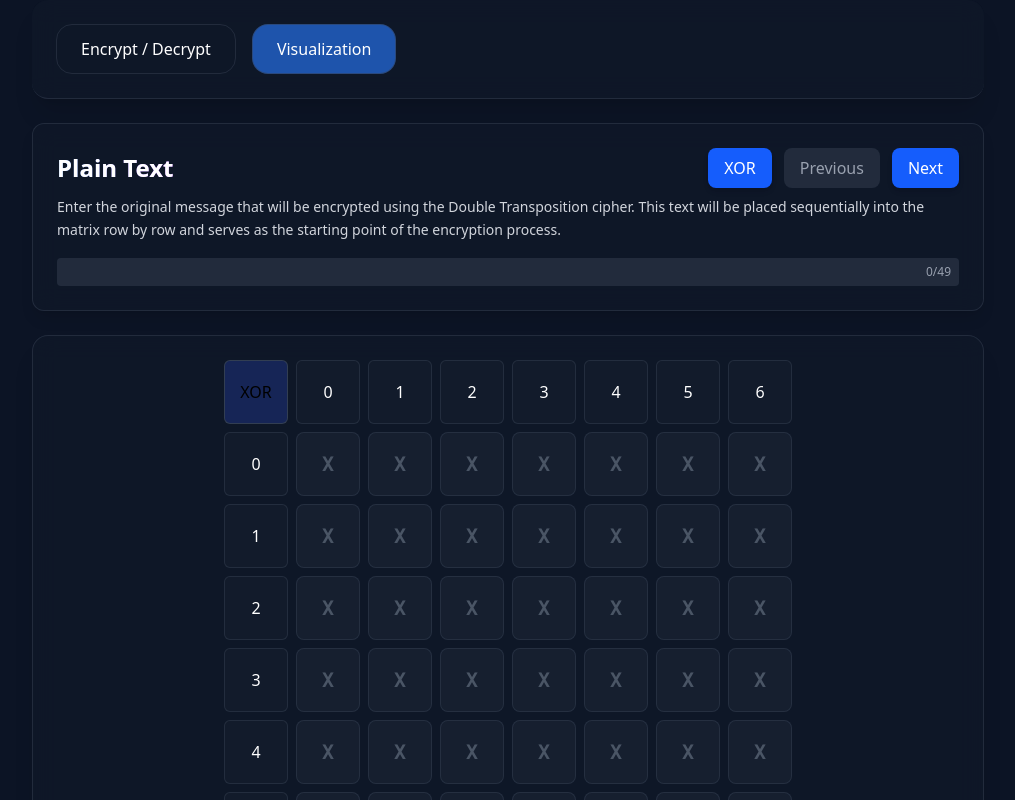
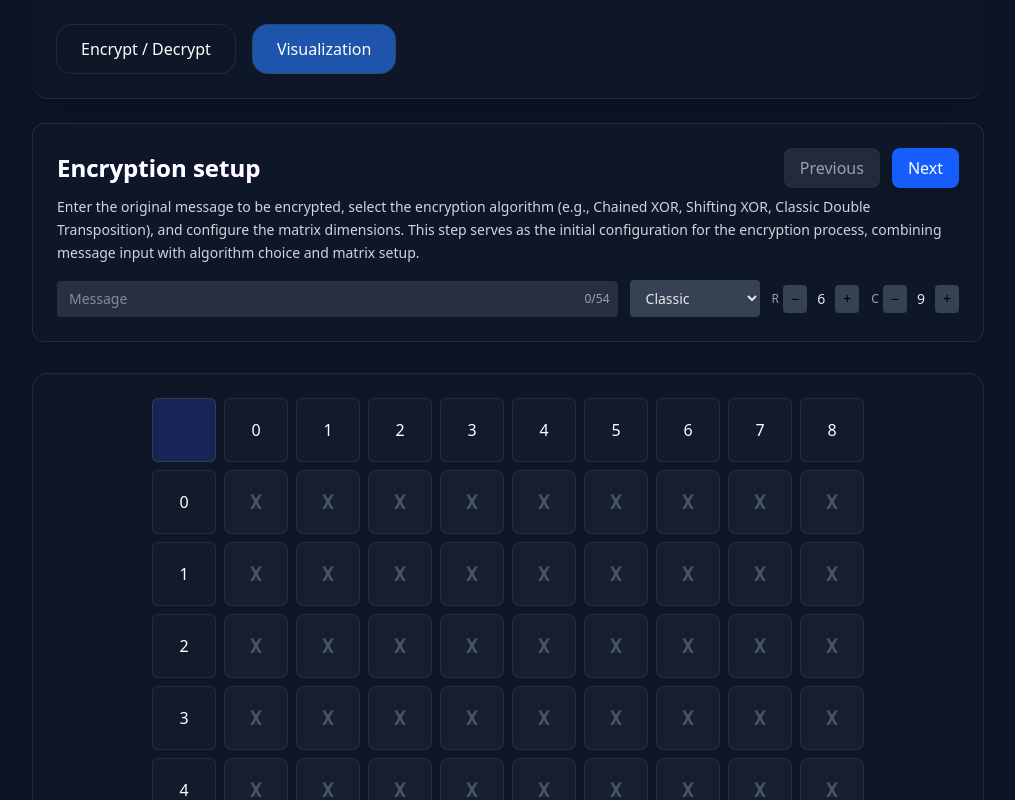
Before and after one commit to K1rtz/cipher-viz, a React (Vite) app: page /simulation in a window 1280 px wide. Shown: the top 800 px of the page, without its empty margins (132-1147 px from the left). Built offline with nearby package versions, Linux system fonts and the light colour scheme.

Commit message:
feat(frontend): refacture visualisation part, allow for change in matrix size trough UI, add picker for algorithm type

```diff
--- a/src/components/MatrixDisplay.jsx
+++ b/src/components/MatrixDisplay.jsx
@@ -8,12 +8,23 @@ import {
   selectKeyRaw,
   selectCurrentStep,
   selectHighlightStep,
-  selectShowHex
+  selectShowHex,
+  selectMatrixRowsLen,
+  selectMatrixColsLen,
+  selectFakeColsLen
 } from './../store/selectors/stepInfoSelector.js';
-import { setHexText, setShowHex } from './../store/reducers/stepInfoReducer'
+import { setHexText, setShowHex, setRowsLen, setColsLen, setFakeColsLen } from './../store/reducers/stepInfoReducer'
 
 
-export default function MatrixDisplay({ rows = 7, cols = 7 }) {
+export default function MatrixDisplay() {
+
+  const rows = useSelector(selectMatrixRowsLen)
+  // const [rows, setRows] = useState(5);
+  const cols = useSelector(selectMatrixColsLen)
+  // const [cols, setCols] = useState(9);
+
+  const fakeColsLen = useSelector(selectFakeColsLen)
+
   const activeStep = useSelector(selectActiveStep);
   const plainText = useSelector(selectPlainText);
   const currentStep = useSelector(selectCurrentStep);
@@ -205,8 +216,135 @@ function chainXORInverse(hexText, key) {
 function readMatrixRowMajor(matrixRows) {
   return matrixRows.flatMap(row => row.tiles.map(t => t.value)).join('');
 }
+
+const [colsSwap, setColsSwap] = useState(false);
+
+
+useEffect(() => {
+  const content = readMatrixRowMajor(matrixRows);
+
+
+  setRowHeaders(
+    Array.from({ length: rows }, (_, i) => ({ id: i, label: i }))
+  );
+
+  setColumnHeaders(
+    Array.from({ length: cols }, (_, i) => ({ id: i, label: i }))
+  );
+
+  setMatrixRows(
+    Array.from({ length: rows }, (_, r) => ({
+      rowId: r,
+      tiles: Array.from({ length: cols }, (_, c) => ({
+        id: r * cols + c,
+        colId: c,
+        value: content[r * cols + c] ?? ' ',
+      })),
+    }))
+  );
+}, [rows, cols]);
+
+const [disableLayout, setDisableLayout] = useState(false);
+
+const changeCols = delta => {
+  console.log(delta)
+  setDisableLayout(true);
+
+  setColumnHeaders(prev => {
+    const nextCols = Math.max(1, prev.length + delta);
+    return Array.from({ length: nextCols }, (_, i) => ({
+      id: i,
+      label: i,
+    }));
+  });
+
+  setMatrixRows(prev =>
+    prev.map(row => {
+      const nextLen = Math.max(1, row.tiles.length + delta);
+
+      const nextTiles =
+        delta > 0
+          ? [
+              ...row.tiles,
+              ...Array.from({ length: delta }, (_, i) => ({
+                id: row.rowId * 1000 + row.tiles.length + i,
+                colId: row.tiles.length + i,
+                value: ' ',
+              })),
+            ]
+          : row.tiles.slice(0, nextLen);
+
+      return { ...row, tiles: nextTiles };
+    })
+  );
+
+  dispatch(setColsLen(fakeColsLen))
+  // setColsSwap(!colsSwap)
+
+  requestAnimationFrame(() => {
+    requestAnimationFrame(() => setDisableLayout(false));
+  });
+};
+
+useEffect(()=>{
+  if(fakeColsLen === cols) return;
+
+  const id = setTimeout(()=>{
+    const delta = fakeColsLen < cols ? -1 : 1;
+    changeCols(delta);
+  }, 10); // 25 fps
+
+  return () => clearTimeout(id);
+},[fakeColsLen])
+
+
   return (
     <div className="flex flex-col items-center py-6">
+      <div className='h-14 hidden '>
+
+      <div className={`flex gap-3 mb-4 justify-center ${activeStep === 0 ? 'visible' : 'hidden'} `}>
+  <button
+    onClick={() =>
+      dispatch(setRowsLen(rows-1))
+      // setRows(r => Math.max(1, r - 1))
+
+    }
+    className="px-3 py-1 bg-gray-700 rounded"
+  >
+    - Row
+  </button>
+
+  <button
+    onClick={() =>{
+      dispatch(setRowsLen(rows+1))}
+      // if(rows<10) setRows(r => r + 1)}
+    }
+    className="px-3 py-1 bg-gray-700 rounded"
+  >
+    + Row
+  </button>
+
+  <button
+    onClick={() => {
+      changeCols(-1)}
+    }
+    className="px-3 py-1 bg-gray-700 rounded"
+  >
+    - Col
+  </button>
+
+  <button
+    onClick={() =>
+      {
+        if (cols < 10) changeCols(1)}
+          // dispatch(setFakeColsLen(cols + 1))}
+      }
+    className="px-3 py-1 bg-gray-700 rounded"
+  >
+    + Col
+  </button>
+</div>
+</div>
       <div className="w-full px-6">
         <div className="bg-gray-900/80 backdrop-blur-md border border-gray-700/50 rounded-2xl py-6 shadow-xl">
           <div
@@ -215,7 +353,7 @@ function readMatrixRowMajor(matrixRows) {
           >
             {/* Corner */}
             <div
-              className="flex items-center justify-center rounded-md border bg-blue-950 border-gray-700/90 cursor-pointer"
+              className="flex items-center justify-center  rounded-md border bg-blue-950 border-gray-700/90 cursor-pointer"
               style={{ width: 64, height: 64 }}
               // onClick={() => setShowHex(v => !v)}
               onClick={() => {
@@ -231,7 +369,7 @@ function readMatrixRowMajor(matrixRows) {
               // }
               }}
             >
-              XOR
+
             </div>
 
             {/* Column headers */}
--- a/src/components/StepController.jsx
+++ b/src/components/StepController.jsx
@@ -7,9 +7,10 @@ import {
   selectMatrixRowsLen,
   selectCurrentStep,
   selectHighlightStep,
-  selectShowHex
+  selectShowHex,
+  selectFakeColsLen,
 } from './../store/selectors/stepInfoSelector.js'
-import { setActiveStep, setShowHex, setPlainText, setHighlightStep, setCurrentStep, setKeyRaw, setHexText} from './../store/reducers/stepInfoReducer'
+import { setActiveStep, setShowHex, setPlainText, setHighlightStep, setCurrentStep, setKeyRaw, setHexText, setColsLen, setRowsLen, setFakeColsLen} from './../store/reducers/stepInfoReducer'
 import { BiSolidRightArrow } from "react-icons/bi";
 import { BiSolidLeftArrow } from "react-icons/bi";
 
@@ -17,10 +18,8 @@ export default function StepController() {
   const steps = [
     {
       id: 1,
-      title: 'Plain Text',
-      description:
-        'Enter the original message that will be encrypted using the Double Transposition cipher. ' +
-        'This text will be placed sequentially into the matrix row by row and serves as the starting point of the encryption process.',
+      title: 'Encryption setup',
+      description: 'Enter the original message to be encrypted, select the encryption algorithm (e.g., Chained XOR, Shifting XOR, Classic Double Transposition), and configure the matrix dimensions. ' + 'This step serves as the initial configuration for the encryption process, combining message input with algorithm choice and matrix setup.',
       keyText: 'Message:'
     },
     {
@@ -42,52 +41,6 @@ export default function StepController() {
   ];
 
 
-  const handleFileUpload = (e) => {
-  const file = e.target.files[0];
-  if (!file) return;
-
-  // opcionalno: dozvoli samo txt
-  if (!file.name.endsWith('.txt')) {
-    alert('Only .txt files are allowed');
-    return;
-  }
-
-  const reader = new FileReader();
-
-  reader.onload = (event) => {
-    let text = event.target.result;
-
-    // normalizacija teksta
-    text = text
-      .toUpperCase()
-      .replace(/\s+/g, ''); // sklanja razmake, nove redove itd.
-
-    if (text.length === 0) {
-      setShowPlainTextError(true);
-      return;
-    }
-
-    if (text.length > maxLen) {
-      text = text.slice(0, maxLen);
-    }
-
-    // pad sa X isto kao u handleNext
-    text = text.padEnd(maxLen, 'X');
-
-    dispatch(setPlainText(text));
-
-    const hex = text
-      .split('')
-      .map(c => c.charCodeAt(0).toString(16).padStart(2, '0'))
-      .join('');
-
-    dispatch(setHexText(hex));
-    setShowPlainTextError(false);
-  };
-
-  reader.readAsText(file);
-};
-
 
   const dispatch = useDispatch()
   const matrixColsLen = useSelector(selectMatrixColsLen)
@@ -95,6 +48,7 @@ export default function StepController() {
   const maxLen = matrixColsLen * matrixRowsLen;
   const currentStep = useSelector(selectCurrentStep)
 
+  const fakeColsLen = useSelector(selectFakeColsLen)
 
   const activeStep = useSelector(selectActiveStep)
   const plainText = useSelector(selectPlainText)
@@ -212,7 +166,7 @@ export default function StepController() {
   const handleNext = () => {
     //TODO: Ovde je isto kao gore samo u desno
     if(activeStep === 0){
-      const fullText = plainText.padEnd(49, 'X');
+      const fullText = plainText.padEnd(matrixRowsLen*matrixColsLen, 'X');
       const hexText = fullText.split('').map(c => c.charCodeAt(0).toString(16).padStart(2, '0')).join('');
       dispatch(setHexText(hexText))
       dispatch(setPlainText(fullText))
@@ -242,20 +196,22 @@ export default function StepController() {
     return hex;
   }
 
+  const [xorMode, setXorMode] = useState('')
+
   return (
-    <div className='px-6 pt-6 '>
+    <div className='px-6 pt-6 min-h-[250px]'>
     <div className="bg-gray-900/80 min-h-[170px] backdrop-blur-md p-6 rounded-xl shadow-lg border border-gray-700/50 transition-all duration-300">
       <div className="flex items-center justify-between mb-2">
         <h3 className="text-2xl font-bold text-white bg-linear-to-r from-blue-400 to-purple-500 bg-clip-text">
          {steps[activeStep].title}
         </h3>
         <div className="flex gap-3">
-          <button
+          {/* <button
             onClick={()=>{stringToHex(plainText)}}
             className={`px-4 py-2 rounded-lg font-medium transition-all duration-200 bg-blue-600 hover:bg-blue-700 text-white shadow-md`}
           >
             XOR
-          </button>
+          </button> */}
           <button
             onClick={handlePrevious}
             disabled={activeStep === 0}
@@ -281,38 +237,98 @@ export default function StepController() {
         </div>
       </div>
       <p className="text-gray-300 text-sm leading-relaxed">{steps[activeStep].description}</p>
-      <div className={`flex items-start gap-2 mt-4 ${activeStep === 0 ? 'flex' : 'hidden'}`}>
+{activeStep === 0 && (
+  <div className="mt-4 flex items-center gap-3">
 
-        <div className="relative flex-1">
-          <div className='flex-1'>
-            <div className="relative flex-1">
-
+    {/* MESSAGE */}
+    <div className="relative flex-1 min-w-[220px]">
       <input
         type="text"
         maxLength={maxLen}
         value={plainText}
-            onChange={(e) =>{
-              dispatch(setPlainText(e.target.value.toUpperCase().replace(/\s+/g, '')))
-              dispatch(setHexText(e.target.value.toUpperCase().replace(/\s+/g,'').split('').map(c => c.charCodeAt(0).toString(16).padStart(2, '0')).join('')))
+        onChange={(e) => {
+          const val = e.target.value.toUpperCase().replace(/\s+/g, '');
+          dispatch(setPlainText(val));
+          dispatch(
+            setHexText(
+              val
+                .split('')
+                .map(c =>
+                  c.charCodeAt(0).toString(16).padStart(2, '0')
+                )
+                .join('')
+            )
+          );
         }}
-            className="w-full text-gray-300 bg-gray-700/50 rounded px-2 py-1 pr-14 text-sm"
+        className="w-full text-gray-200 bg-gray-700/60 rounded px-3 py-2 pr-12 text-sm
+                   focus:outline-none focus:ring-2 focus:ring-blue-500"
+        placeholder="Message"
       />
 
-          <span className="pointer-events-none absolute right-2 top-1/2 -translate-y-1/2 text-xs text-gray-400">
+      <span className="absolute right-2 top-1/2 -translate-y-1/2 text-xs text-gray-400">
         {plainText.length}/{maxLen}
       </span>
     </div>
-            {showPlainTextError && (
-              <p className="mt-1 text-xs text-red-400">
-                Message field is empty!
-              </p>
-            )}
 
+    {/* ALGORITHM PICKER */}
+    <select
+      value={xorMode}
+      onChange={(e) => dispatch(setXorMode(e.target.value))}
+      className="bg-gray-700 text-gray-200 text-sm rounded px-3 py-2
+                 focus:outline-none focus:ring-2 focus:ring-blue-500"
+    >
+      <option value="classic">Classic</option>
+      <option value="chained">Chained XOR</option>
+      <option value="shifting">Shifting XOR</option>
+    </select>
+
+    {/* ROWS */}
+    <div className="flex items-center gap-1">
+      <span className="text-xs text-gray-400">R</span>
+      <button
+        onClick={() => dispatch(setRowsLen(Math.max(1, matrixRowsLen - 1)))}
+        className="px-2 py-1 bg-gray-700 rounded hover:bg-gray-600 text-sm"
+      >
+        −
+      </button>
+      <span className="w-5 text-center text-gray-200 text-sm">
+        {matrixRowsLen}
+      </span>
+      <button
+        onClick={() =>{
+          console.log(matrixRowsLen + 1)
+          dispatch(setRowsLen(Math.min(10, matrixRowsLen + 1)))}
+        }
+        className="px-2 py-1 bg-gray-700 rounded hover:bg-gray-600 text-sm"
+      >
+        +
+      </button>
+    </div>
+
+    {/* COLS */}
+    <div className="flex items-center gap-1">
+      <span className="text-xs text-gray-400">C</span>
+      <button
+        onClick={() => dispatch(setFakeColsLen(Math.max(1, fakeColsLen - 1)))}
+        className="px-2 py-1 bg-gray-700 rounded hover:bg-gray-600 text-sm"
+      >
+        −
+      </button>
+      <span className="w-5 text-center text-gray-200 text-sm">
+        {matrixColsLen}
+      </span>
+      <button
+        onClick={() => dispatch(setFakeColsLen(Math.min(10,fakeColsLen + 1)))}
+        className="px-2 py-1 bg-gray-700 rounded hover:bg-gray-600 text-sm"
+      >
+        +
+      </button>
     </div>
 
   </div>
+)}
 
-      </div>
+
 
       {/*//GLAVNI STEP*/}
       <div
@@ -343,7 +359,7 @@ export default function StepController() {
             value={formatAsPairs(raw)}
             onChange={(e) => {
 
-              const digitsOnly = e.target.value.replace(/[^0-6]/g, '');
+              const digitsOnly = e.target.value.replace(/[^0-9]/g, '');
               setRaw(digitsOnly);
             }}
             onKeyDown={(e) => {
--- a/src/store/reducers/stepInfoReducer.js
+++ b/src/store/reducers/stepInfoReducer.js
@@ -7,8 +7,9 @@ const initialState = {
   highlightStep: -1,
   stepChange: false,
   matrixInfo:{
-    rowsLen: 7,
-    colsLen: 7,
+    rowsLen: 6,
+    colsLen: 9,
+    fakeColsLen: 9
   },
   plainText: '',
   hexText: '',
@@ -35,10 +36,13 @@ const stepInfoSlice = createSlice({
       state.keyRaw = action.payload
     },
     setRowsLen: (state, action) => {
-      state.matrixInfo.rowsLen = action.payload.rowsLen;
+      state.matrixInfo.rowsLen = action.payload;
     },
     setColsLen: (state, action) => {
-      state.matrixInfo.colsLen = action.payload.colsLen;
+      state.matrixInfo.colsLen = action.payload;
+    },
+    setFakeColsLen: (state, action) =>{
+      state.matrixInfo.fakeColsLen = action.payload;
     },
     setActiveStep: (state, action) => {
       state.activeStep = action.payload
@@ -61,7 +65,10 @@ export const {
   setStepChange,
   setHighlightStep,
   setHexText,
-  setShowHex
+  setShowHex,
+  setRowsLen,
+  setColsLen,
+  setFakeColsLen
 } = stepInfoSlice.actions
 
 export default stepInfoSlice.reducer
--- a/src/store/selectors/stepInfoSelector.js
+++ b/src/store/selectors/stepInfoSelector.js
@@ -8,3 +8,4 @@ export const selectStepChange = (state) => state.stepInfo.stepChange
 export const selectHighlightStep = (state) => state.stepInfo.highlightStep
 export const selectHexText = (state) => state.stepInfo.hexText
 export const selectShowHex = (state) => state.stepInfo.showHex
+export const selectFakeColsLen = (state) => state.stepInfo.matrixInfo.fakeColsLen
```
Lines whose indentation alone changed are shown as unchanged.
